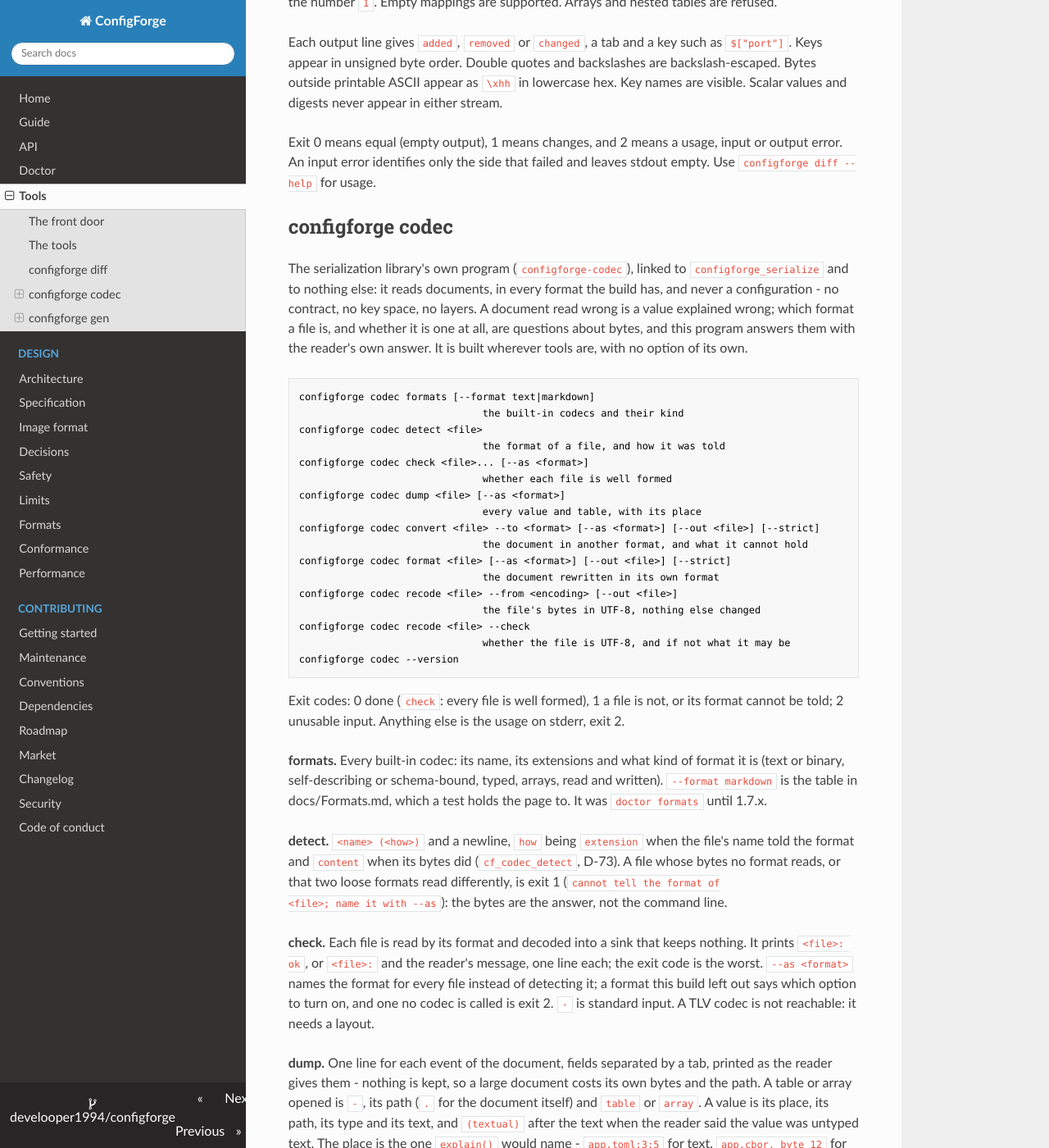
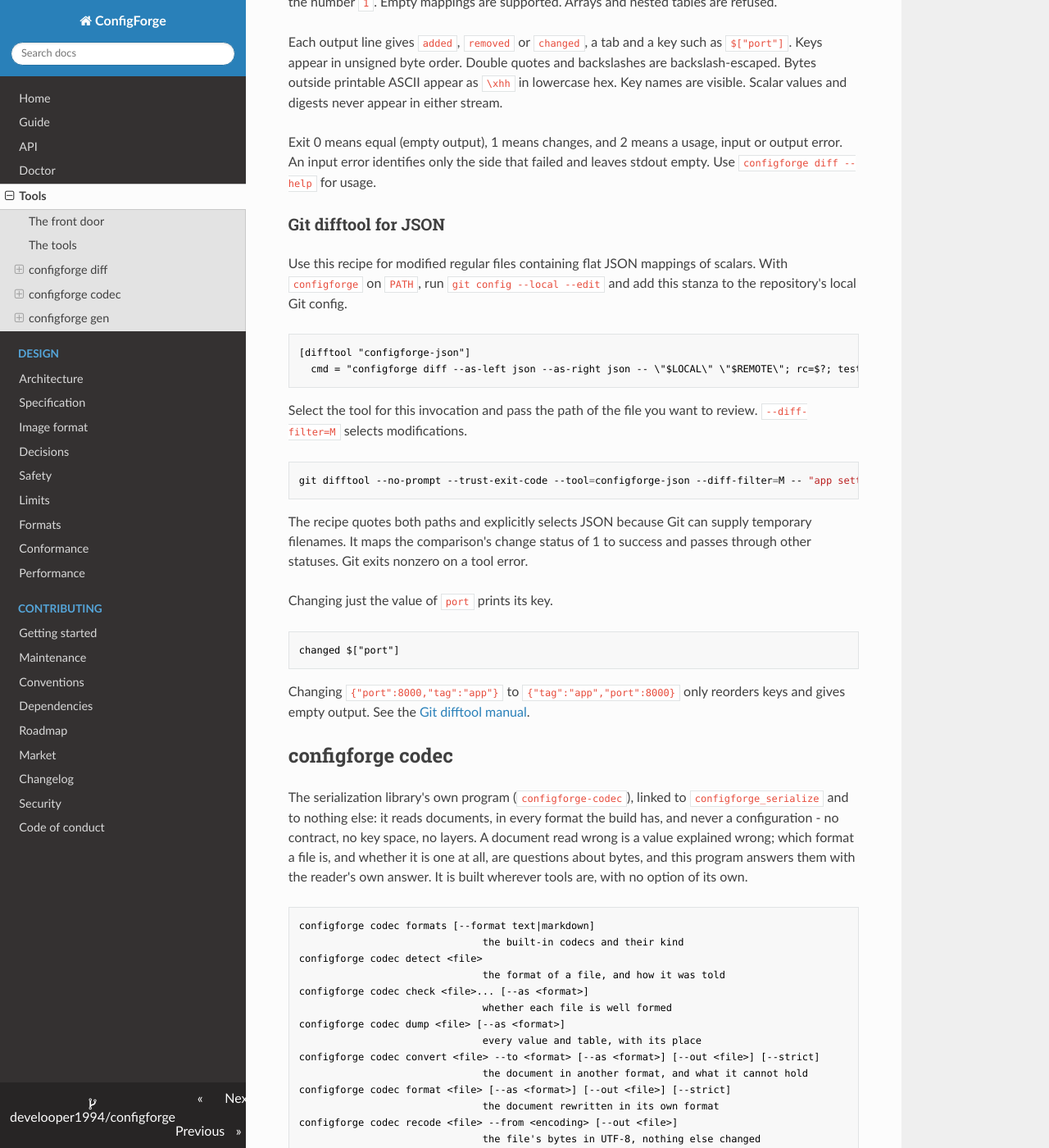
Before and after one commit to develooper1994/configforge, an MkDocs documentation site: the page built from docs/Tools.md, in a window 1280 px wide and 1400 px high, scrolled down 1774 px. Shown: the whole window at 82% size. Built offline with MkDocs 1.6.1, drawn with Linux system fonts in a browser that asks for light colours.

Commit message:
N-3: a Git difftool recipe that shows a tracked JSON file's value changes, on configforge diff
Co-Authored-By: Claude Opus 5.5 <noreply@anthropic.com>

````diff
--- a/docs/Tools.md
+++ b/docs/Tools.md
@@ -85,6 +85,39 @@ and digests never appear in either stream.
 Exit 0 means equal (empty output), 1 means changes, and 2 means a usage,
 input or output error. An input error identifies only the side that
 failed and leaves stdout empty. Use `configforge diff --help` for usage.
+
+### Git difftool for JSON
+
+Use this recipe for modified regular files containing flat JSON mappings
+of scalars. With `configforge` on `PATH`, run `git config --local --edit`
+and add this stanza to the repository's local Git config.
+
+```gitconfig
+[difftool "configforge-json"]
+  cmd = "configforge diff --as-left json --as-right json -- \"$LOCAL\" \"$REMOTE\"; rc=$?; test \"$rc\" -eq 1 || exit \"$rc\""
+```
+
+Select the tool for this invocation and pass the path of the file you
+want to review. `--diff-filter=M` selects modifications.
+
+```sh
+git difftool --no-prompt --trust-exit-code --tool=configforge-json --diff-filter=M -- "app settings.json"
+```
+
+The recipe quotes both paths and explicitly selects JSON because Git
+can supply temporary filenames. It maps the comparison's change status
+of 1 to success and passes through other statuses. Git exits nonzero
+on a tool error.
+
+Changing just the value of `port` prints its key.
+
+```text
+changed	$["port"]
+```
+
+Changing `{"port":8000,"tag":"app"}` to `{"tag":"app","port":8000}`
+only reorders keys and gives empty output.
+See the [Git difftool manual](https://git-scm.com/docs/git-difftool).
 
 ## configforge codec
 
````
Also changed, not shown: docs/Roadmap.md (+4 -6 lines), docs/plan/N-next.md (+7 -1 lines), 2 other files.
